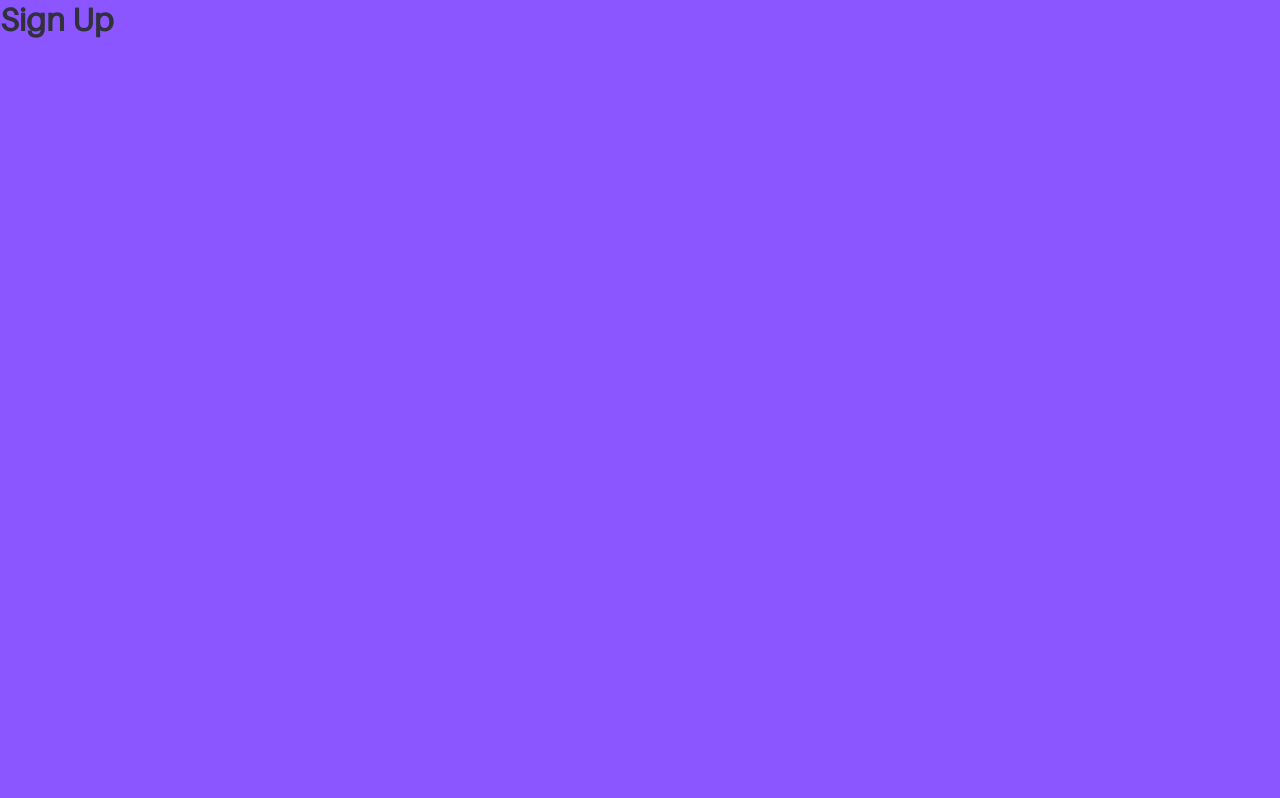
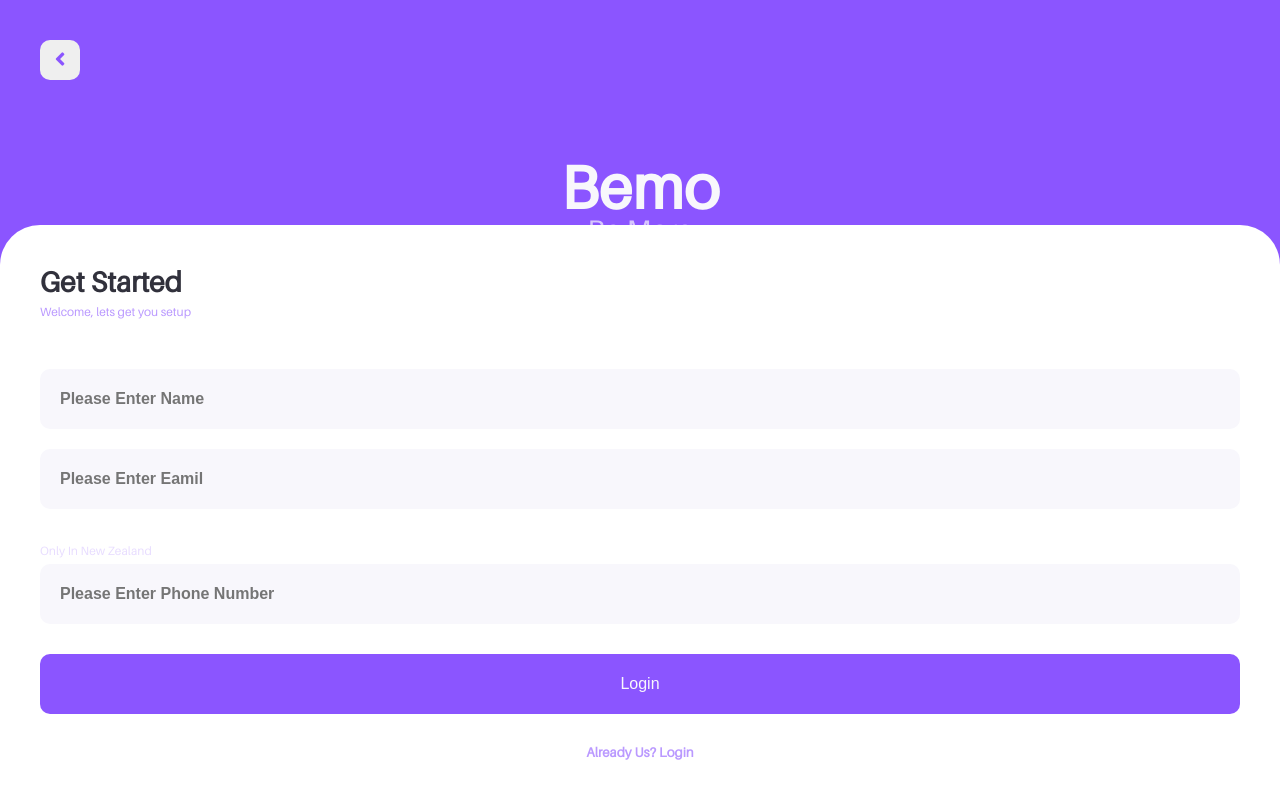
Before and after one commit to MickyPrice/Yoobee-Bemo-App-Frontend, a Vue app: page /signup in a window 1280 px wide. Built offline with nearby package versions, Linux system fonts and the light colour scheme.

Commit message:
Add Login, Add Landing, Add signup

```diff
--- a/src/components/form/PhoneNumberBoxForm.vue
+++ b/src/components/form/PhoneNumberBoxForm.vue
@@ -1,6 +1,6 @@
 <template>
   <div>
-    <label for="fname">
+    <label for="fname" class="text__sm">
       <slot name="top-text"></slot>
     </label>
     <input
@@ -20,9 +20,14 @@ export default {
 
 <style scoped lang="scss">
 @import "../../scss/_variables.scss";
+div {
+  margin-top: $margin-30;
+  label {
+    color: $purple-100;
+  }
   input {
     width: 100%;
-  margin-top: $margin-20;
+    margin-top: $margin-5;
     height: $height-btn;
     background-color: $white-300;
     border-radius: $corners-10;
@@ -35,4 +40,5 @@ input {
       border: 2px solid $purple-100;
     }
   }
+}
 </style>
--- a/src/components/layout/PushCard.vue
+++ b/src/components/layout/PushCard.vue
@@ -1,12 +1,15 @@
 <template>
   <div class="push-card">
-    <h1 class="push-card__title heading__base">
+    <p class="push-card__title heading__sm--bold">
       <slot name="PushCardTitle"></slot>
-    </h1>
-    <p class="push-card__sub-title text__base">
+    </p>
+    <p class="push-card__sub-title text__sm">
       <slot name="PushCardSubTitle"></slot>
     </p>
     <slot name="SlotComponents"></slot>
+    <h5 class="push-card__bottom-text">
+      <slot name="PushCardBottomText"></slot>
+    </h5>
   </div>
 </template>
 
@@ -30,6 +33,12 @@ export default {
 
   &__sub-title {
     color: $purple-300;
+    margin-top: $margin-5;
+  }
+  &__bottom-text {
+    text-align: center;
+    margin-top: $margin-30;
+    color: $purple-300;
   }
 }
 </style>
--- a/src/components/login/Landing.vue
+++ b/src/components/login/Landing.vue
@@ -4,12 +4,26 @@
       <h1 class="head__titile heading__lg--balance">Bemo</h1>
       <p class="head__sub-title heading__sm">Be More</p>
     </div>
+    <div class="landing__img-container">
+      <img
+        src="@/assets/images/devils-respect.png"
+        alt="devils-respect"
+        class="landing__img-container--hand"
+      />
+    </div>
+
+    <div class="landing__btns">
+      <router-link :to="{ name: 'signup' }">
         <BtnFull class="bk-green-300">
           <slot slot="btn-title">Get Started</slot>
         </BtnFull>
+      </router-link>
+      <router-link :to="{ name: 'login' }">
         <BtnFull class="bk-purple-300">
           <slot slot="btn-title">Login</slot>
         </BtnFull>
+      </router-link>
+    </div>
   </div>
 </template>
 
@@ -25,10 +39,11 @@ export default {
 <style scoped lang="scss">
 @import "../../scss/_variables.scss";
 .landing {
-  padding: $padding-40;
-}
   .head {
-  padding-top: 100px;
+    width: 100%;
+    position: absolute;
+    top: 100px;
+
     &__titile {
       color: $white-300;
       text-align: center;
@@ -40,4 +55,23 @@ export default {
       margin-top: -10px;
     }
   }
+  &__img-container {
+    z-index: -1;
+    widows: 100vw;
+    height: 100vh;
+    overflow: hidden;
+    &--hand {
+      width: 100%;
+      margin-top: 200px;
+      margin-left: auto;
+      margin-right: auto;
+    }
+  }
+  &__btns {
+    width: 100%;
+    padding: $padding-40;
+    position: absolute;
+    bottom: 0px;
+  }
+}
 </style>
--- a/src/components/login/Login.vue
+++ b/src/components/login/Login.vue
@@ -1,7 +1,19 @@
 <template>
-  <div class="head">
-    <h1 class="head__titile heading__lg--balance">Bemo</h1>
-    <p class="head__sub-title heading__sm">Be More</p>
+  <div class="login">
+    <div class="login__top">
+      <router-link :to="{ name: 'landing' }">
+        <Bibutton>
+          <slot slot="icon" class>
+            <i class="fas fa-angle-left col-purple-500"></i>
+          </slot>
+        </Bibutton>
+      </router-link>
+
+      <div class="head">
+        <h1 class="head__titile heading__lg--balance">Bemo</h1>
+        <p class="head__sub-title heading__sm">Be More</p>
+      </div>
+    </div>
     <PushCard>
       <slot slot="PushCardTitle">Welcome Back</slot>
       <slot slot="PushCardSubTitle">Enter your phone number to login</slot>
@@ -13,6 +25,7 @@
           <SubmitButton></SubmitButton>
         </form>
       </template>
+      <slot slot="PushCardBottomText">New? Get Started</slot>
     </PushCard>
   </div>
 </template>
@@ -21,19 +34,23 @@
 import PushCard from "../layout/PushCard.vue";
 import PhoneNumberBoxForm from "../form/PhoneNumberBoxForm.vue";
 import SubmitButton from "../form/SubmitButton.vue";
+import Bibutton from "../buttons/BiButton.vue";
 export default {
   components: {
     PushCard,
     PhoneNumberBoxForm,
     SubmitButton,
+    Bibutton,
   },
 };
 </script>
 
 <style scoped lang="scss">
 @import "../../scss/_variables.scss";
-.landing {
-  padding: $padding-40;
+.login {
+  &__top {
+    padding: $padding-40;
+  }
 }
 .head {
   padding-top: 70px;
--- a/src/components/login/Signup.vue
+++ b/src/components/login/Signup.vue
@@ -1,10 +1,79 @@
 <template>
-  <h1>Sign Up</h1>
+  <div class="signup">
+    <div class="signup__top">
+      <router-link :to="{ name: 'landing' }">
+        <Bibutton>
+          <slot slot="icon" class>
+            <i class="fas fa-angle-left col-purple-500"></i>
+          </slot>
+        </Bibutton>
+      </router-link>
+
+      <div class="head">
+        <h1 class="head__titile heading__lg--balance">Bemo</h1>
+        <p class="head__sub-title heading__sm">Be More</p>
+      </div>
+    </div>
+    <PushCard>
+      <slot slot="PushCardTitle">Get Started</slot>
+      <slot slot="PushCardSubTitle">Welcome, lets get you setup</slot>
+      <template slot="SlotComponents">
+        <form action="login">
+          <TextBoxForm></TextBoxForm>
+          <EmailBoxForm></EmailBoxForm>
+          <PhoneNumberBoxForm>
+            <slot slot="top-text">Only In New Zealand</slot>
+          </PhoneNumberBoxForm>
+          <SubmitButton></SubmitButton>
+        </form>
+      </template>
+      <slot slot="PushCardBottomText">Already Us? Login</slot>
+    </PushCard>
+  </div>
 </template>
 
 <script>
-export default {};
+import PushCard from "../layout/PushCard.vue";
+import TextBoxForm from "../form/TextBoxForm.vue";
+
+import EmailBoxForm from "../form/EmailBoxForm.vue";
+
+import PhoneNumberBoxForm from "../form/PhoneNumberBoxForm.vue";
+import SubmitButton from "../form/SubmitButton.vue";
+import Bibutton from "../buttons/BiButton.vue";
+export default {
+  components: {
+    PushCard,
+    TextBoxForm,
+    EmailBoxForm,
+    PhoneNumberBoxForm,
+    SubmitButton,
+    Bibutton,
+  },
+};
 </script>
 
-<style>
+<style scoped lang="scss">
+@import "../../scss/_variables.scss";
+.signup {
+  &__top {
+    padding: $padding-40;
+  }
+  .head {
+    padding-top: 70px;
+    &__titile {
+      color: $white-300;
+      text-align: center;
+    }
+    &__sub-title {
+      color: $white-300;
+      opacity: 70%;
+      text-align: center;
+      margin-top: -10px;
+    }
+  }
+  form {
+    margin-top: $margin-30;
+  }
+}
 </style>
--- a/src/router/index.js
+++ b/src/router/index.js
@@ -12,7 +12,7 @@ const routes = [
     children: [
       {
         name: "landing",
-        path: "landing",
+        path: "/",
         component: () => import("../components/login/Landing.vue"),
       },
       {
```
Also changed, not shown: src/assets/Purple-in-Basic11.png (deleted), src/assets/images/devils-respect.png (added). Lines whose indentation alone changed are shown as unchanged.
